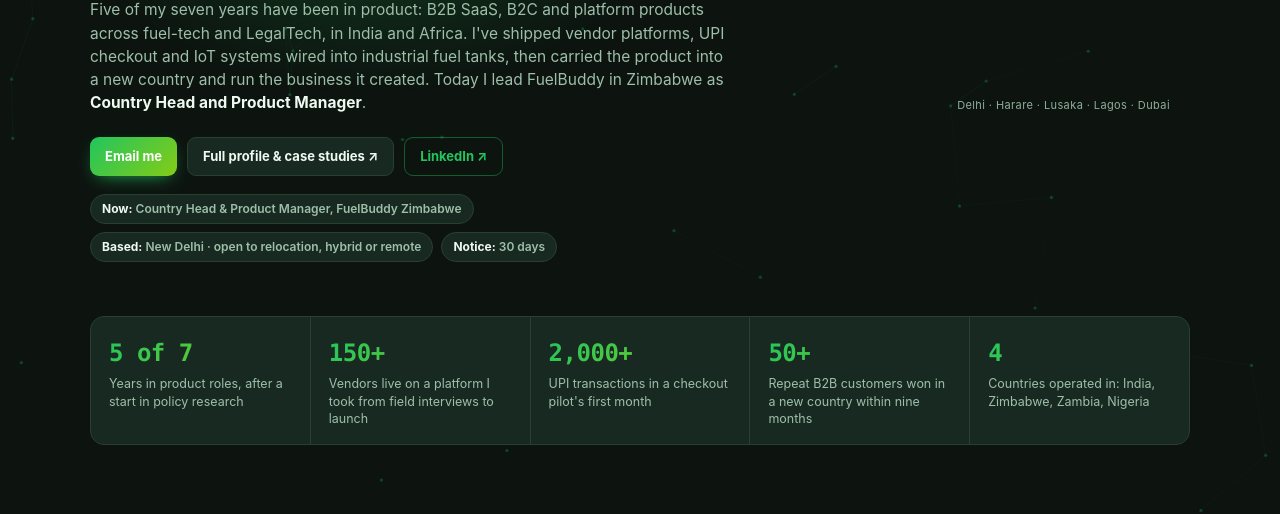
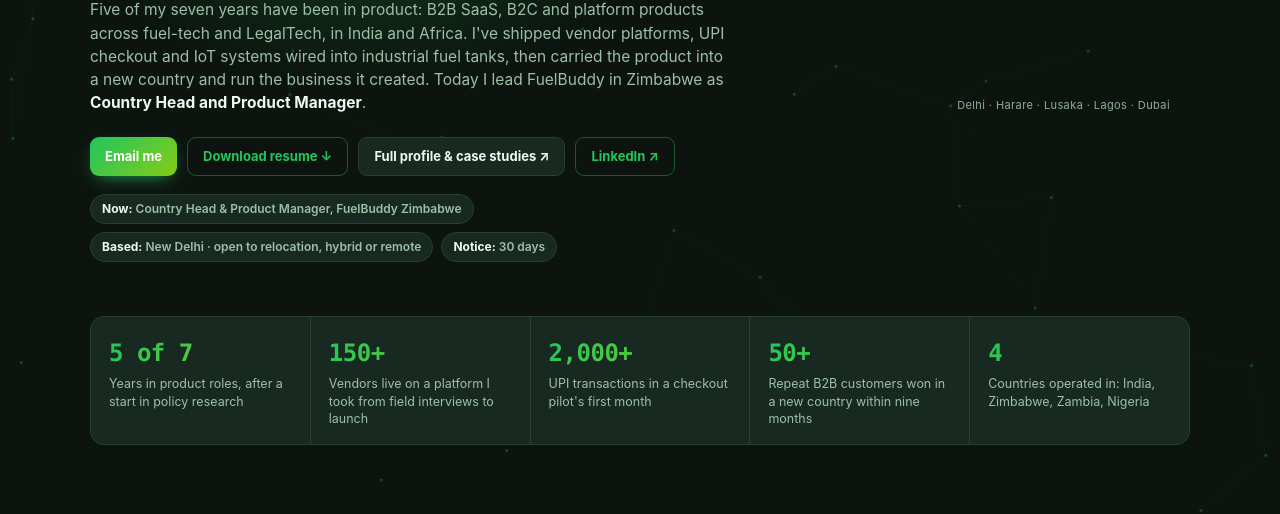
Before and after one commit to pryank18/pryank18.github.io, a plain HTML site: page index.html in a window 1280 px wide. Shown: the part 283-797 px from the top of the page. Drawn offline with Linux system fonts and the light colour scheme.

Commit message:
Add resume PDF and Download resume buttons

```diff
--- a/index.html
+++ b/index.html
@@ -272,6 +272,7 @@
           <p class="sub">Five of my seven years have been in product: B2B SaaS, B2C and platform products across fuel-tech and LegalTech, in India and Africa. I've shipped vendor platforms, UPI checkout and IoT systems wired into industrial fuel tanks, then carried the product into a new country and run the business it created. Today I lead FuelBuddy in Zimbabwe as <strong>Country Head and Product Manager</strong>.</p>
           <div class="hero-ctas">
             <a class="btn btn-primary" href="mailto:wadherapryank@gmail.com">Email me</a>
+            <a class="btn btn-secondary" href="Pryank_Wadhera_Senior_Product_Manager_Resume.pdf" download>Download resume ↓</a>
             <a class="btn btn-ghost" href="https://fern-appliance-85f.notion.site/Pryank-Wadhera-3eaefd17b76680c88283e85a3217ff52" target="_blank" rel="noopener">Full profile &amp; case studies ↗</a>
             <a class="btn btn-secondary" href="https://linkedin.com/in/pryankwadhera" target="_blank" rel="noopener">LinkedIn ↗</a>
           </div>
@@ -448,6 +449,7 @@
         <p>Open to Senior PM, Head of Product and product-led business leadership roles. Relocation, hybrid or remote; notice period 30 days.</p>
         <div class="hero-ctas">
           <a class="btn btn-primary" href="mailto:wadherapryank@gmail.com">wadherapryank@gmail.com</a>
+          <a class="btn btn-ghost" href="Pryank_Wadhera_Senior_Product_Manager_Resume.pdf" download>Download resume ↓</a>
           <a class="btn btn-ghost" href="https://linkedin.com/in/pryankwadhera" target="_blank" rel="noopener">LinkedIn ↗</a>
           <a class="btn btn-ghost" href="https://github.com/pryank18" target="_blank" rel="noopener">GitHub ↗</a>
           <a class="btn btn-ghost" href="https://fern-appliance-85f.notion.site/Pryank-Wadhera-3eaefd17b76680c88283e85a3217ff52" target="_blank" rel="noopener">Notion ↗</a>
```
Also changed, not shown: 1 other file.
